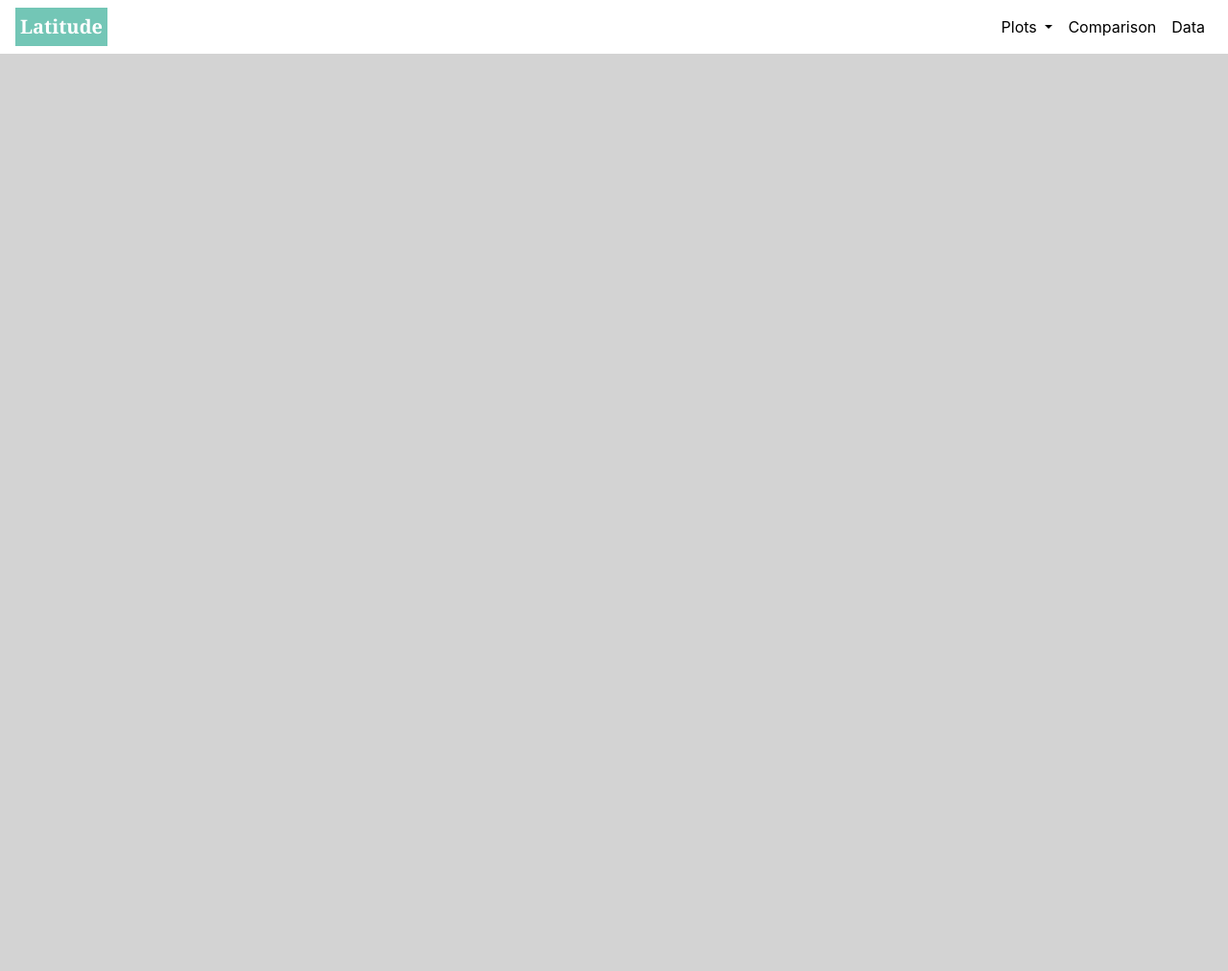
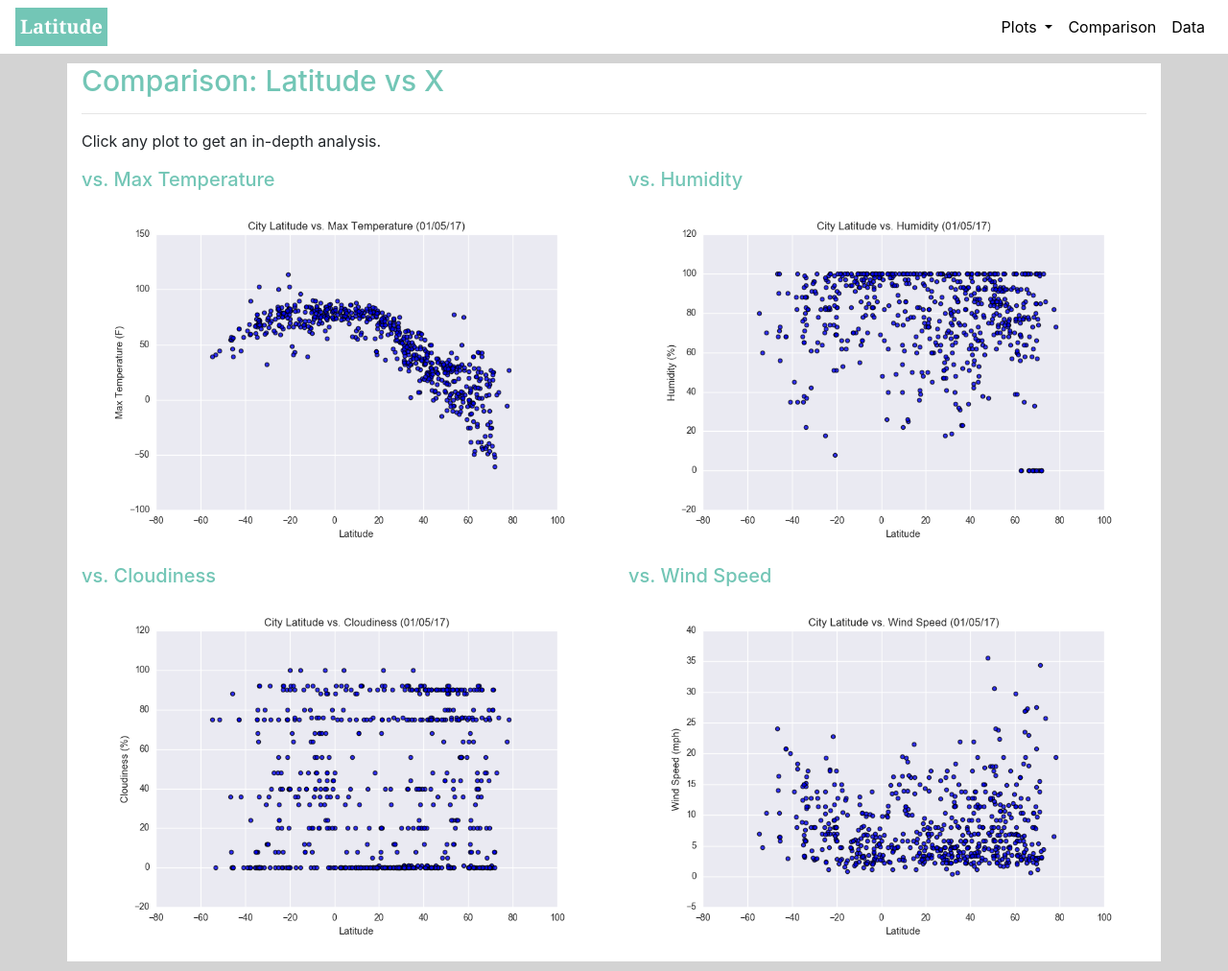
Before and after one commit to josephmarch/Web-Design-Challenge, a plain HTML site: page comparison.html in a window 1280 px wide. Shown: the whole page at 96% size. Before the commit the page ends 800 px from the top, so only its background shows below. Drawn offline with nearby package versions, Linux system fonts and the light colour scheme.

Commit message:
Comparison.html completed.

```diff
--- a/comparison.html
+++ b/comparison.html
@@ -69,9 +69,33 @@
     </div>
 
     <div class="container">
-        <div class ="row">
+      <h1>Comparison: Latitude vs X</h1>
+      <hr>
+      <p>Click any plot to get an in-depth analysis.</p>
+        <div class="row justify-content-md-center">
+          <div class="col-md-6">
+            <h2>vs. Max Temperature</h2>
+            <a href="visualizations/maxt.html"><img src="Resources/assets/images/Fig1.png" width="100%" heith="auto" alt="Max Temperature"></a>
 
+          </div>
+          <div class="col-md-6">
+            <h2>vs. Humidity</h2>
+            <a href="visualizations/humidity.html"><img src="Resources/assets/images/Fig2.png" width="100%" heith="auto" alt="Max Temperature"></a>
+
+          </div>
         </div>
+          <div class="row">
+            <div class="col-md-6">
+              <h2>vs. Cloudiness</h2>
+              <a href="visualizations/cloudiness.html"><img src="Resources/assets/images/Fig3.png" width="100%" heith="auto" alt="Max Temperature"></a>
+
+            </div>
+            <div class="col-md-6">
+              <h2>vs. Wind Speed</h2>
+              <a href="visualizations/windspeed.html"><img src="Resources/assets/images/Fig4.png" width="100%" heith="auto" alt="Max Temperature"></a>
+
+            </div>
+          </div>
     </div>
 
     <script src="https://code.jquery.com/jquery-3.3.1.slim.min.js" integrity="sha384-q8i/X+965DzO0rT7abK41JStQIAqVgRVzpbzo5smXKp4YfRvH+8abtTE1Pi6jizo" crossorigin="anonymous"></script>
--- a/style.css
+++ b/style.css
@@ -12,14 +12,19 @@ h1{
     color: #73C6B6;
     font-size: 30px;
 }
+h2{
+    color: #73C6B6;
+    font-size: 20px;
+}
 img{
     float: left;
     margin:0 10px 10px 10px;
 }
 .container{
     width: 100%;
-    margin: 0 auto;
+    margin: 10px auto;
     float: center;
+    background-color: white;
 }
 
 
```
